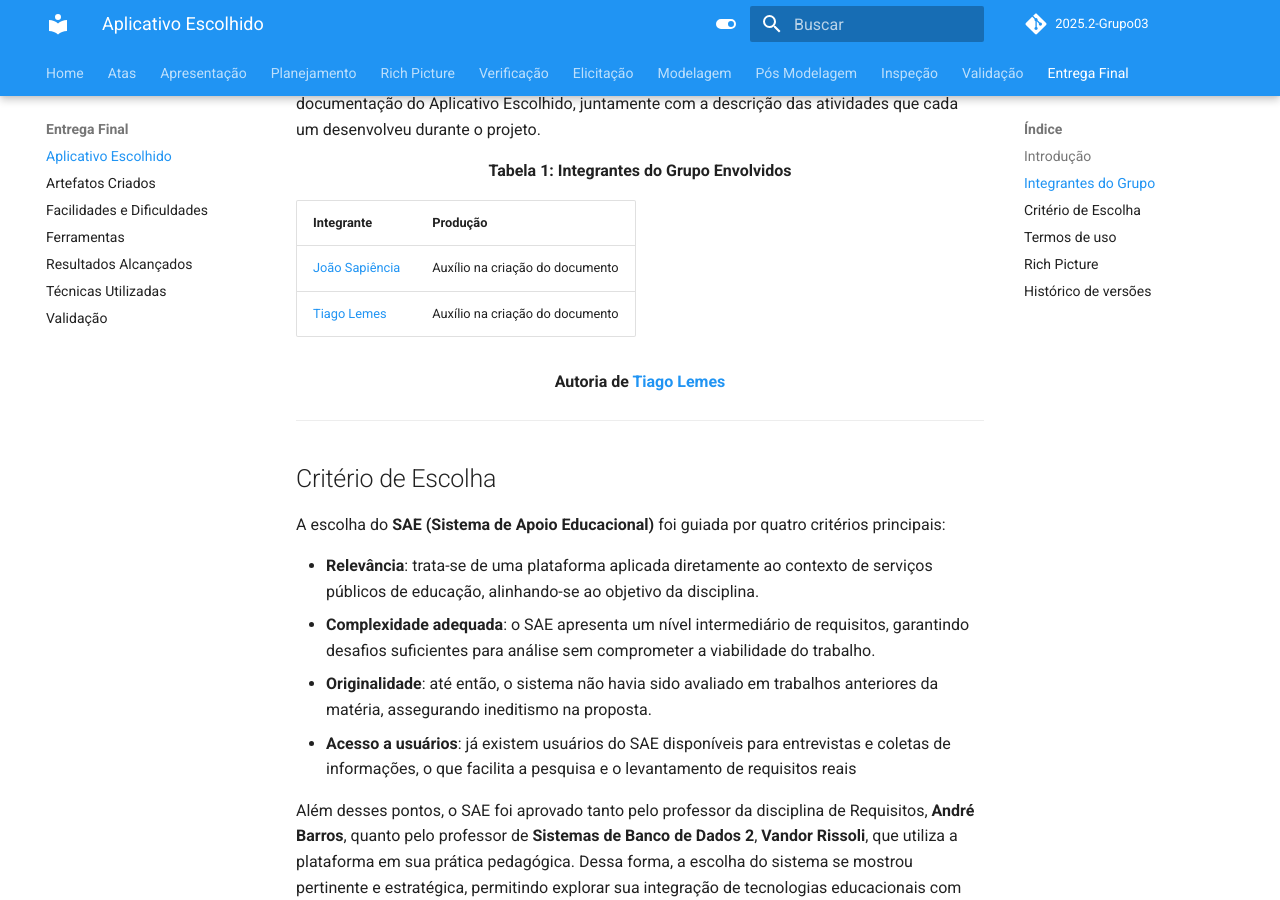
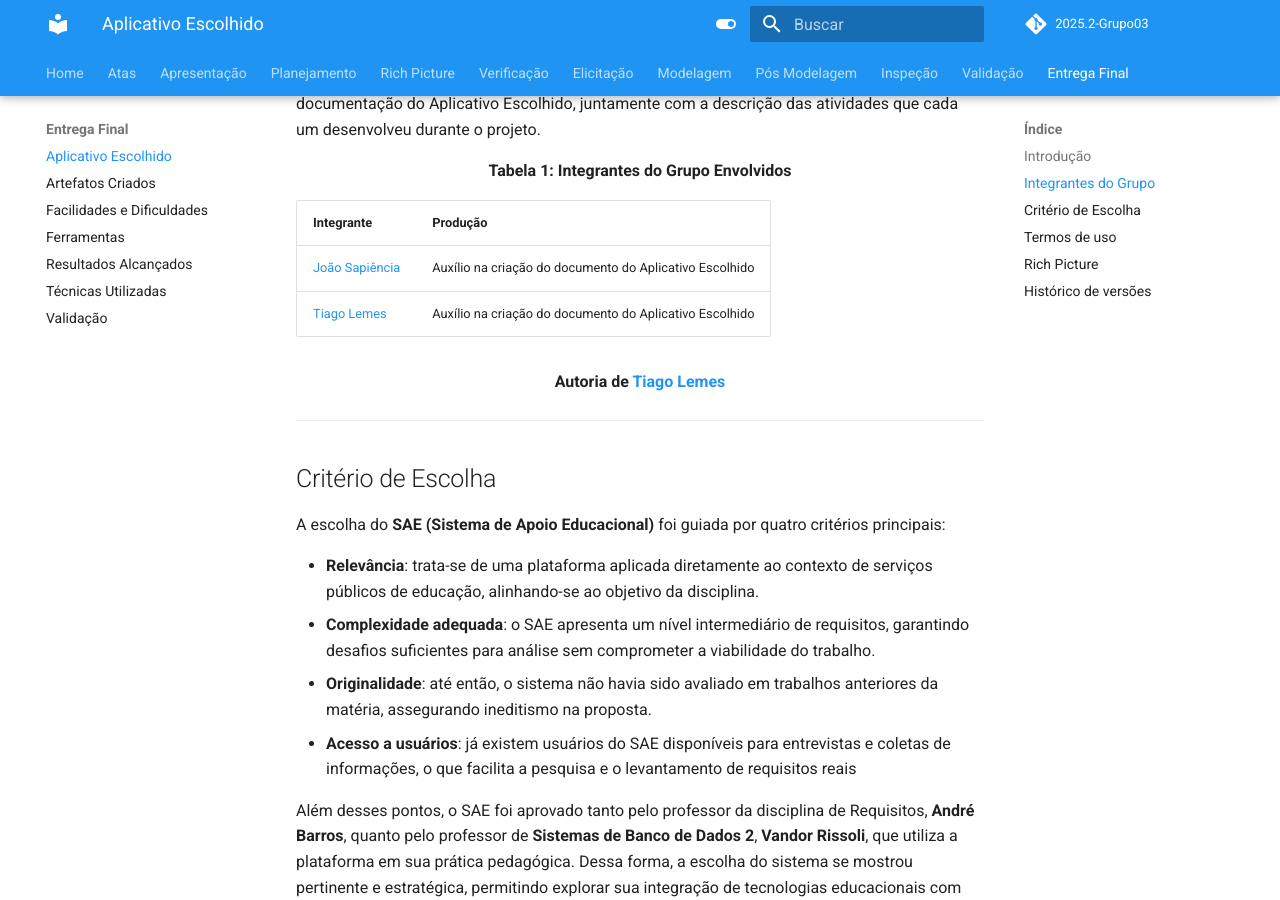
Before and after one commit to Requisitos-de-Software/2025.2-Grupo03, an MkDocs documentation site: the page built from docs/Entrega_Final/aplicativo_escolhido.md, in a window 1280 px wide and 900 px high, scrolled down 592 px. Built offline with MkDocs 1.6.1 and Material for MkDocs 9.7.7, drawn with Linux system fonts in a browser that asks for light colours; comment, search, counter and statistics services are not loaded.

Commit message:
Update aplicativo_escolhido.md

```diff
--- a/docs/Entrega_Final/aplicativo_escolhido.md
+++ b/docs/Entrega_Final/aplicativo_escolhido.md
@@ -16,8 +16,8 @@
 
 | Integrante         | Produção                                                                 |
 |--------------------|--------------------------------------------------------------------------|
-| [João Sapiência](https://github.com/JoaoSapiencia)   | Auxílio na criação do documento              |
-|[Tiago Lemes](https://github.com/TiagoTeixeira-2005)   | Auxílio na criação do documento       |
+| [João Sapiência](https://github.com/JoaoSapiencia)   | Auxílio na criação do documento do Aplicativo Escolhido             |
+|[Tiago Lemes](https://github.com/TiagoTeixeira-2005)   | Auxílio na criação do documento do Aplicativo Escolhido        |
 
 <div align="center"><strong>Autoria de <a href="https://github.com/TiagoTeixeira-2005">Tiago Lemes</a></strong></div>
 
```
